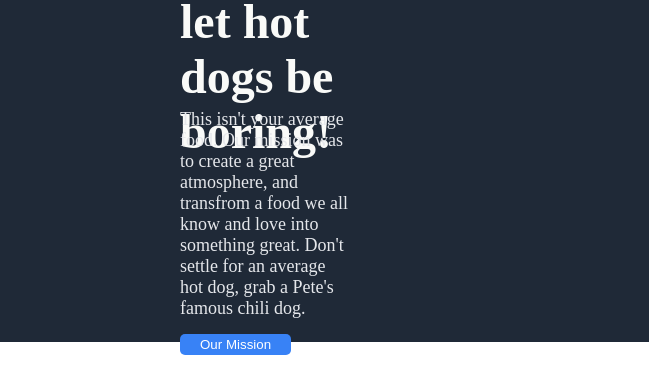
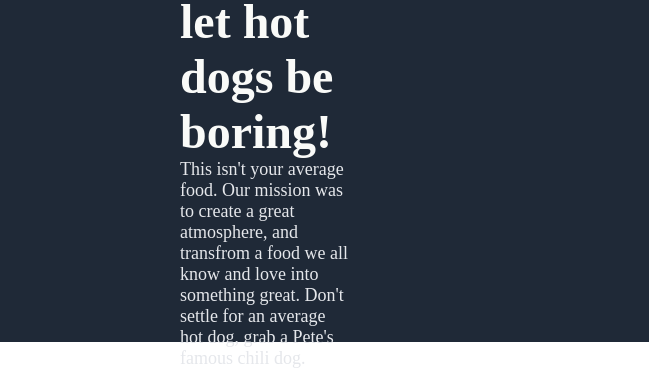
Before and after one commit to i7ke/landing-page, a plain HTML site: page index.html in a window 1280 px wide. Shown: the part 158-539 px from the top of the page, 0-649 px from the left. Drawn offline with Linux system fonts and the light colour scheme.

Commit message:
fixed some conflicting lines

```diff
--- a/styles.css
+++ b/styles.css
@@ -49,7 +49,6 @@
     display: flex;
     align-self: flex-end;
     margin-left: 100px;
-    margin-top: -50px
 }
 
 a {
```
